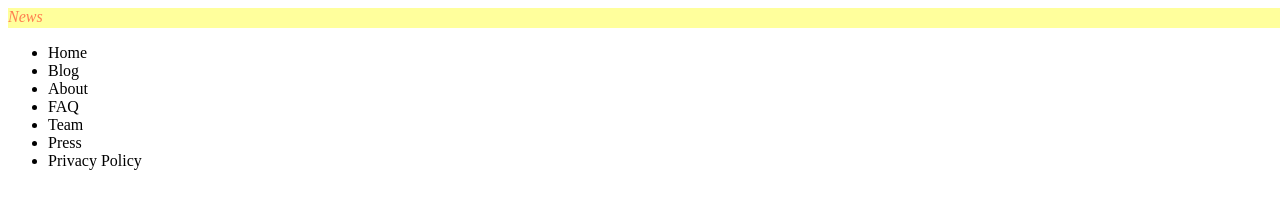
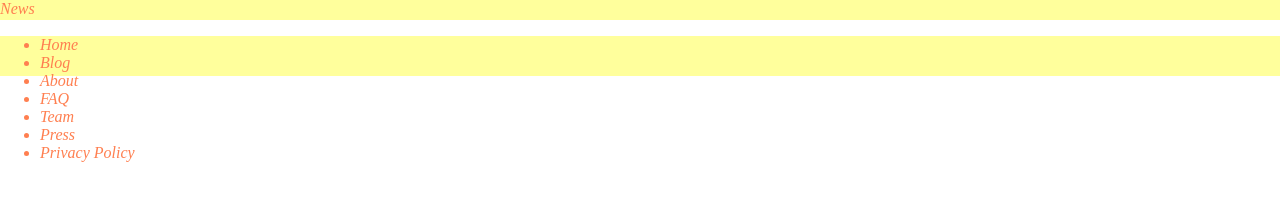
Before and after one commit to Brettj85/CheckPoint1, a plain HTML site: page index.html in a window 1280 px wide. Drawn offline with Linux system fonts and the light colour scheme.

Commit message:
css skel done for header and nav

```diff
--- a/css/main.css
+++ b/css/main.css
@@ -1,10 +1,14 @@
+body{
+    margin: 0;
+}
 /*News Container*/
 .newsContainerClass{
     width: 100vw;
-    height:20px;
+    height: 20px;
     background-color: rgba(255, 255, 0, 0.388);
     color: coral;
     font-style: oblique;
+    margin: 0;
 }
 
 .newsContainerClass>div{
@@ -12,3 +16,15 @@
     background-color: rgba(255, 255, 0, 0);
     width: auto;
 }
+
+/*Navagation section*/
+
+.navagationContainer{
+    width: 100vw;
+    height: 40px;
+    background-color: rgba(255, 255, 0, 0.388);
+    color: coral;
+    font-style: oblique;
+    margin: 0;
+    padding: 0;
+}
```
